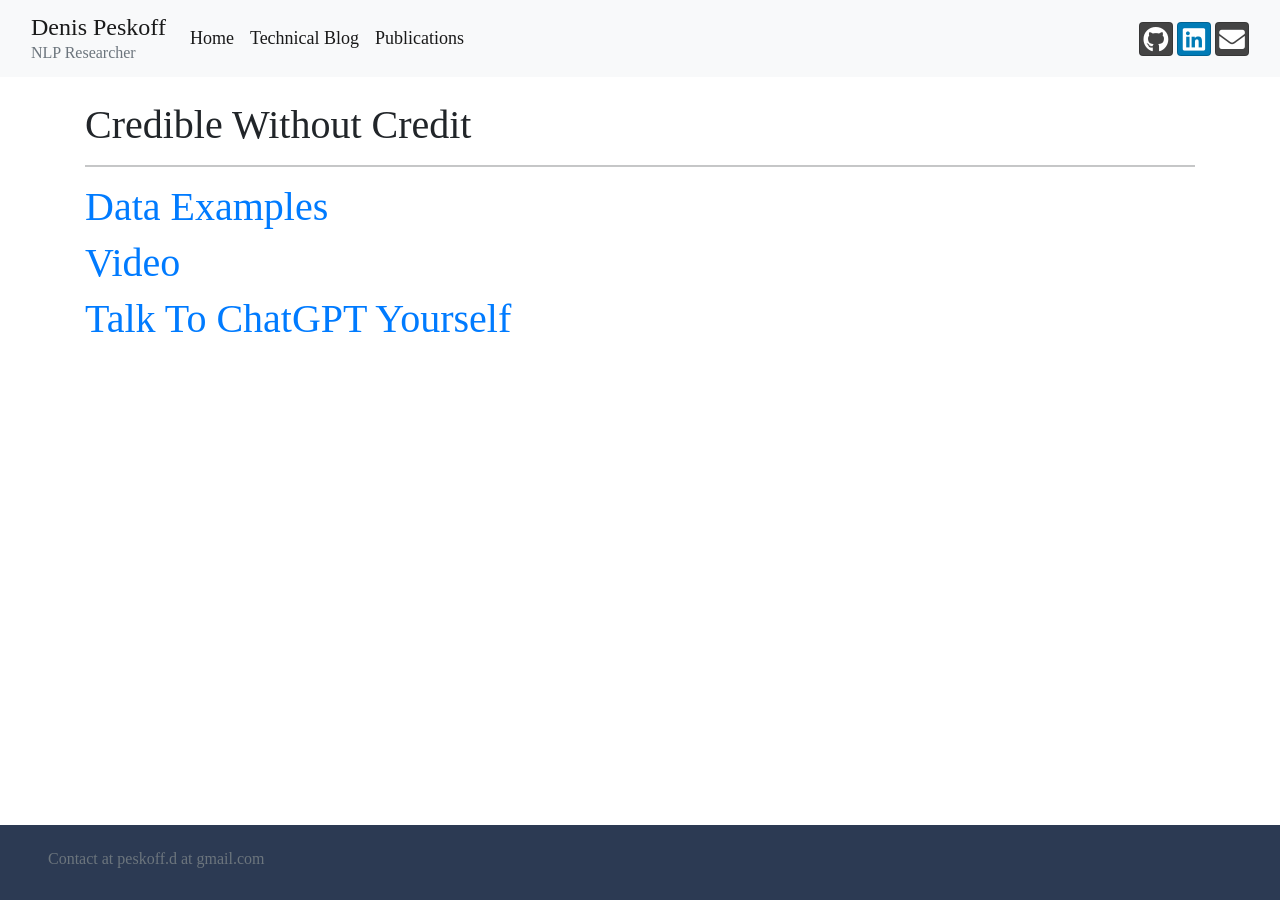
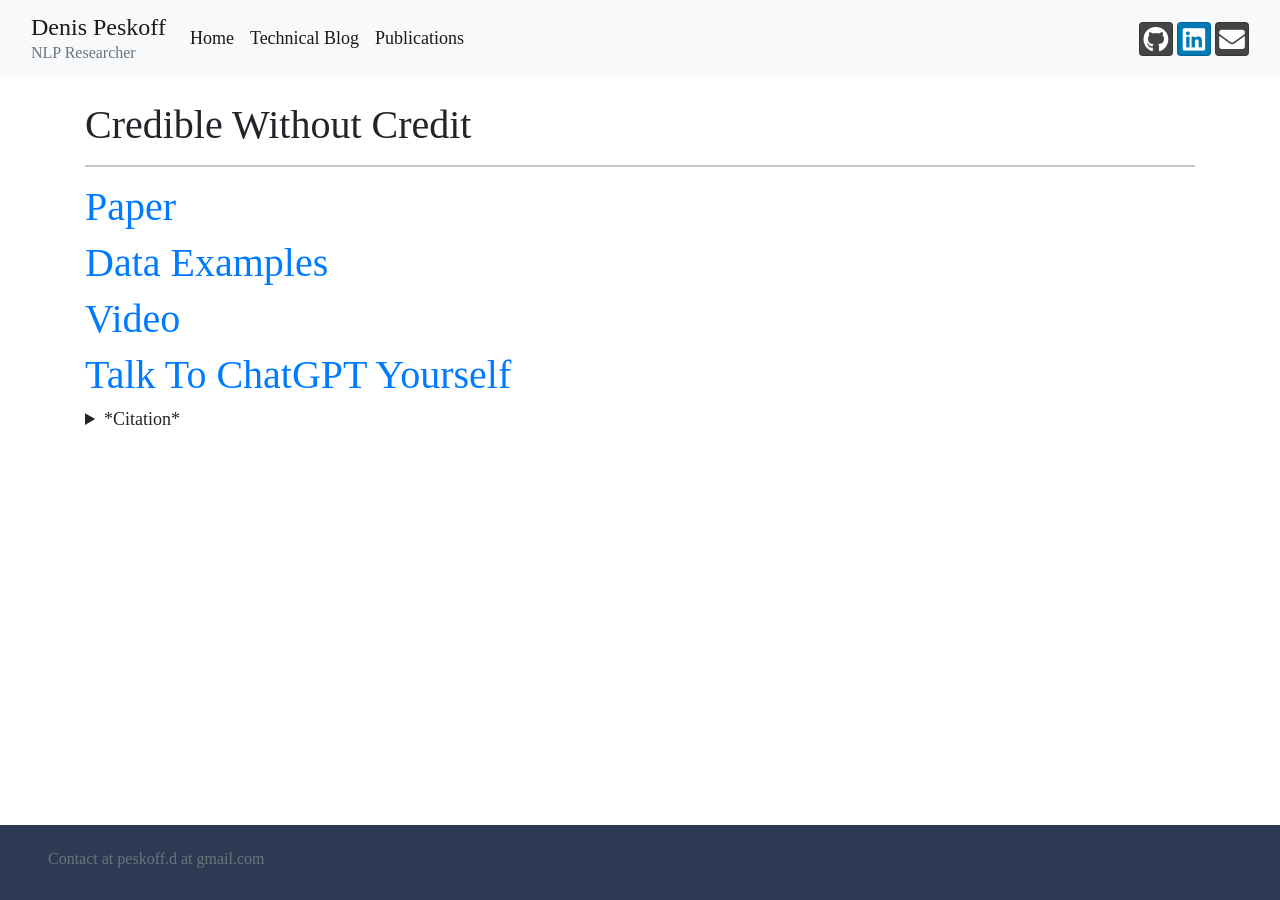
Before and after one commit to trigaten/Denis-Peskov-s-New-Website, a Jekyll site: the page built from _posts/2023-5-24-bot_thoughts.md, in a window 1280 px wide. Built offline with Jekyll 4.4.1, drawn with Linux system fonts in a browser that asks for light colours; nearby versions of some CDN libraries.

Commit message:
Update 2023-5-24-bot_thoughts.md

```diff
--- a/_posts/2023-5-24-bot_thoughts.md
+++ b/_posts/2023-5-24-bot_thoughts.md
@@ -3,8 +3,33 @@ title: Credible Without Credit
 permalink: /bot_thoughts/
 ---
 
+
+
+
+
+# [Paper](https://aclanthology.org/2023.acl-short.37.pdf)
+
 # [Data Examples](https://docs.google.com/spreadsheets/d/1AUD7vFjIJALT-fNIZXMFwI0_o_I63VgMqrgGeCcfz28/edit#gid=0)
 
 # [Video](https://www.youtube.com/watch?v=d_P9GE4cuVA)
 
-# [Talk To ChatGPT Yourself](chat.openai.com/)
+# [Talk To ChatGPT Yourself](https://chat.openai.com/)
+
+
+<details>
+<summary> *Citation* </summary>
+<br>
+@inproceedings{peskoff-stewart-2023-credible,
+    title = "Credible without Credit: Domain Experts Assess Generative Language Models",
+    author = "Peskoff, Denis  and
+      Stewart, Brandon",
+    booktitle = "Proceedings of the 61st Annual Meeting of the Association for Computational Linguistics (Volume 2: Short Papers)",
+    month = jul,
+    year = "2023",
+    address = "Toronto, Canada",
+    publisher = "Association for Computational Linguistics",
+    url = "https://aclanthology.org/2023.acl-short.37",
+    pages = "427--438",
+    abstract = "Language models have recently broken into the public consciousness with the release of the wildly popular ChatGPT. Commentators have argued that language models could replace search engines, make college essays obsolete, or even write academic research papers. All of these tasks rely on accuracy of specialized information which can be difficult to assess for non-experts. Using 10 domain experts across science and culture, we provide an initial assessment of the coherence, conciseness, accuracy, and sourcing of two language models across 100 expert-written questions. While we find the results are consistently cohesive and concise, we find that they are mixed in their accuracy. These results raise questions of the role language models should play in general-purpose and expert knowledge seeking.",
+}
+</details>
```
